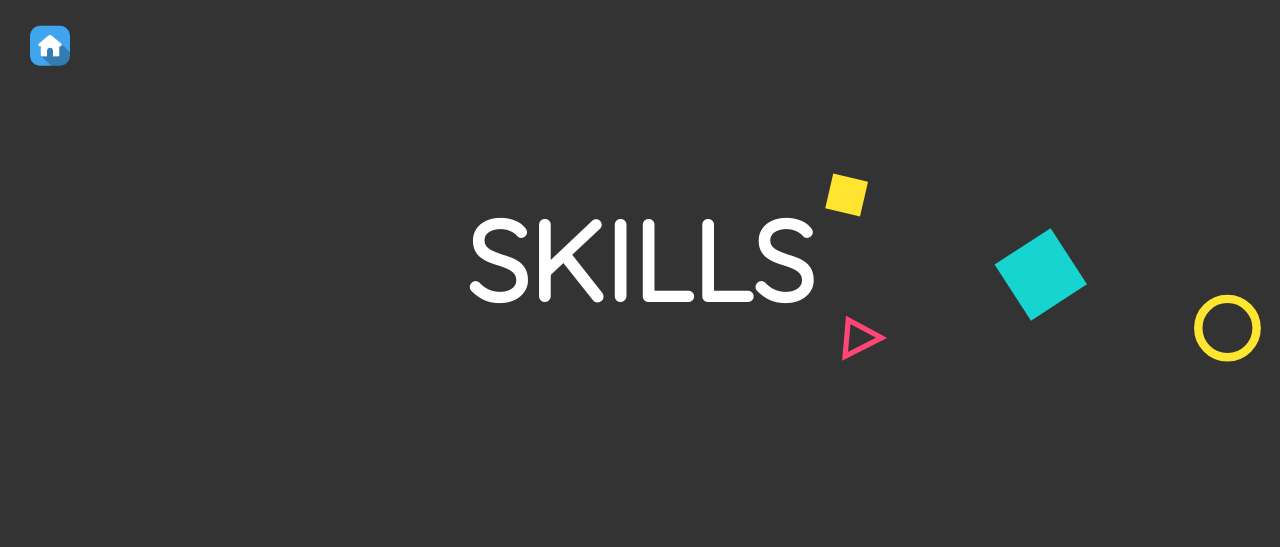
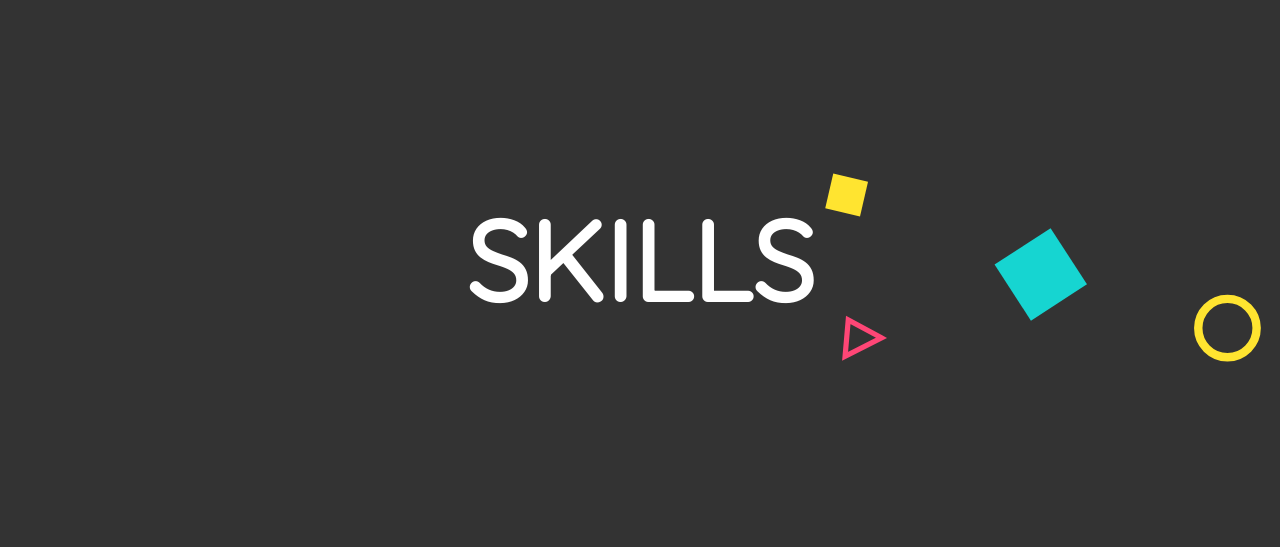
Before and after one commit to Imkatyayan/Prakhar-portfolio, a plain HTML site: page Page-3.html in a window 1280 px wide. Shown: the top 547 px of the page. Drawn offline with nearby package versions, Linux system fonts and the light colour scheme.

Commit message:
Update Page-3.html

```diff
--- a/Page-3.html
+++ b/Page-3.html
@@ -24,9 +24,6 @@
 <!--</section>-->
 
 <div class="Header">
-	<a href="Index.html" class="menu-icon-container">
-  	  <img src="img/home-button.png" alt="Home Button" class="menu-icon"/>
-	 </a>
     <svg class="Header__svg" xmlns="http://www.w3.org/2000/svg" viewBox="0 0 1337.97 684.43">
         <path class="Header__shape bigSquare" fill="#16d5d1" d="M546.519 349.271l86.383-56.098 56.097 86.383-86.383 56.098z"/>
         <path class="Header__shape triangle" fill="none" stroke="#ff4676" stroke-width="8" d="M372.15 462.17L321 434.58l-4.88 56.16z"/>
```
